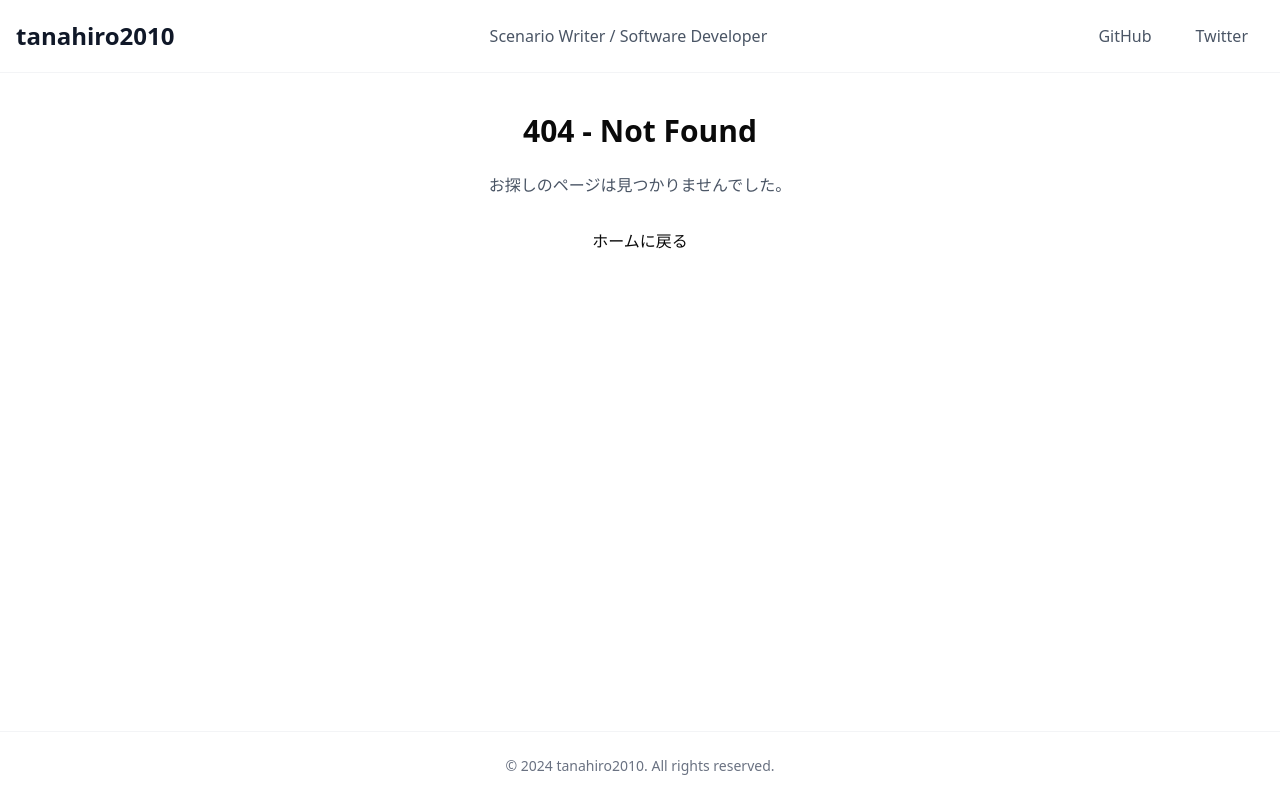
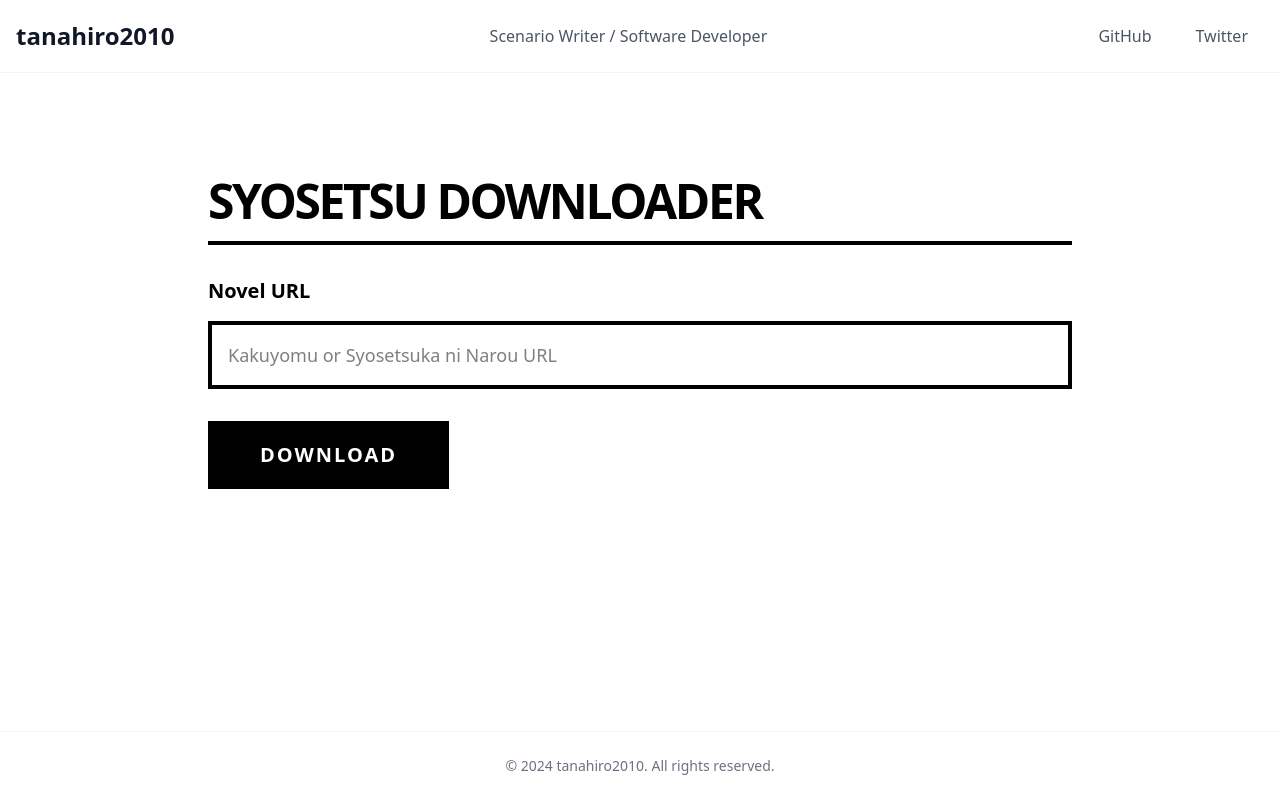
Before and after one commit to tanahiro2010/portfolio, a React (Vite) app: page /works/syosetsu in a window 1280 px wide. Before the commit this address had no page. Built offline with nearby package versions, Linux system fonts and the light colour scheme.

Commit message:
feat: Syosetsuダウンローダーコンポーネントを追加し、ルーティングを設定

```diff
--- /dev/null
+++ b/src/app/works/syosetsu.tsx
@@ -0,0 +1,92 @@
+import { useCallback } from "react";
+
+const API_ENDPOINT = "/api/syosetsu";
+
+const Syosetsu = () => {
+    const getProviderType = useCallback((url: string): "kakuyomu" | "syosetsu" | null => {
+        if (/^https?:\/\/(www\.)?kakuyomu\.jp\/.+/.test(url)) {
+            return "kakuyomu";
+        } else if (/^https?:\/\/ncode.syosetsu\.com\/.+/.test(url)) {
+            return "syosetsu";
+        } else {
+            return null;
+        }
+    }, [])
+    const handleDownload = useCallback(async (data: FormData) => {
+        const url = data.get("url") as string;
+        if (!url) return;
+
+        const provider = getProviderType(url);
+        if (!provider) {
+            alert("URLがKakuyomuまたは小説家になろうの形式ではありません。");
+            return;
+        }
+
+        const payload: { url: string, provider: "kakuyomu" | "syosetsu" } = {
+            url,
+            provider: provider
+        };
+        try {
+            const response = await fetch(API_ENDPOINT, {
+                method: "POST",
+                headers: {
+                    "Content-Type": "application/json"
+                },
+                body: JSON.stringify(payload)
+            });
+            if (!response.ok) {
+                const errorData = await response.json();
+                alert(`ダウンロードに失敗しました: ${errorData.error}`);
+                return;
+            }
+            const blob = await response.blob();
+            const downloadUrl = URL.createObjectURL(blob);
+            const a = document.createElement("a");
+            a.href = downloadUrl;
+            a.download = `${provider}-novel.zip`;
+            document.body.appendChild(a);
+            a.click();
+            a.remove();
+        } catch (error) {
+            alert(`ダウンロード中にエラーが発生しました: ${(error as Record<string, string>).message}`);
+        }
+
+        return;
+    }, []);
+    return (
+        <div className="max-w-4xl mx-auto px-4 py-12 md:py-24 font-sans text-black">
+            <h1 className="text-4xl md:text-5xl font-black tracking-tighter uppercase border-b-4 border-black pb-4 mb-8">
+                Syosetsu Downloader
+            </h1>
+
+            <form action={handleDownload} className="space-y-8">
+                <div>
+                    <label htmlFor="url" className="block text-xl font-bold mb-4">
+                        Novel URL
+                    </label>
+                    <div>
+                        <input
+                            type="text"
+                            name="url"
+                            id="url"
+                            className="block w-full text-lg p-4 border-4 border-black bg-white text-black rounded-none focus:outline-none focus:bg-gray-100 transition-colors"
+                            placeholder="Kakuyomu or Syosetsuka ni Narou URL"
+                            required
+                        />
+                    </div>
+                </div>
+
+                <div>
+                    <button
+                        type="submit"
+                        className="inline-block w-full md:w-auto px-12 py-4 border-4 border-black text-xl font-black bg-black text-white hover:bg-white hover:text-black transition-colors rounded-none focus:outline-none uppercase tracking-widest"
+                    >
+                        Download
+                    </button>
+                </div>
+            </form>
+        </div>
+    );
+}
+
+export default Syosetsu;
--- a/src/routes/config.tsx
+++ b/src/routes/config.tsx
@@ -4,6 +4,7 @@ import NotFound from "@/app/not-found";
 import About from "@/app/about";
 import Links from "@/app/links";
 import Works from "@/app/works";
+import Syosetsu from "@/app/works/syosetsu";
 
 const otherRoutes: Array<HasChildrenRoute> = [
   /* 外部サイトへのルーティング */
@@ -50,6 +51,11 @@ const workRoutes: Array<HasChildrenRoute> = [
     path: "/works/renv", meta: { title: "Renv", navLabel: "Renv", visibleInNav: true },
     element: <Navigate to={`https://renv-web.vercel.app/`} />
   },
+
+  {
+    path: "/works/syosetsu", meta: { title: "小説ダウンローダー", navLabel: "小説", visibleInNav: true },
+    element: <Syosetsu />
+  }
 ];
 
 const baseRoutes: Array<HasChildrenRoute> = [
```
